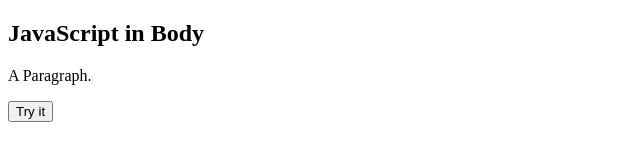
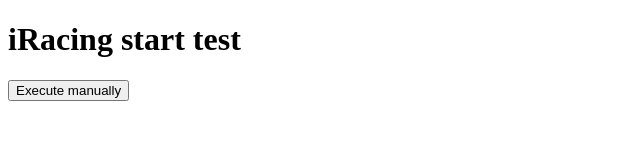
Before and after one commit to mwurm/mwurm.github.io, a plain HTML site: page iracing-starter.html in a window 1280 px wide. Shown: the whole page, without its empty margins (0-640 px from the left). Drawn offline with Linux system fonts and the light colour scheme.

Commit message:
Update iracing-starter.html

```diff
--- a/iracing-starter.html
+++ b/iracing-starter.html
@@ -2,15 +2,6 @@
 <html>
 <head>
 <title>iRacing Starter</title>
-</head>
-<body onload="iRacingStartDelayed()">
-
-<h2>JavaScript in Body</h2>
-
-<p id="demo">A Paragraph.</p>
-
-<button type="button" onclick="iRacingStartDelayed()">Try it</button>
-
 <script>
 function iRacingStartDelayed() {
   setTimeout(
@@ -20,5 +11,13 @@
 }
 </script>
 
+</head>
+<body onload="iRacingStartDelayed()">
+
+<h1>iRacing start test</h2>
+
+<button type="button" onclick="iRacingStartDelayed()">Execute manually</button>
+
+
 </body>
 </html>
```
